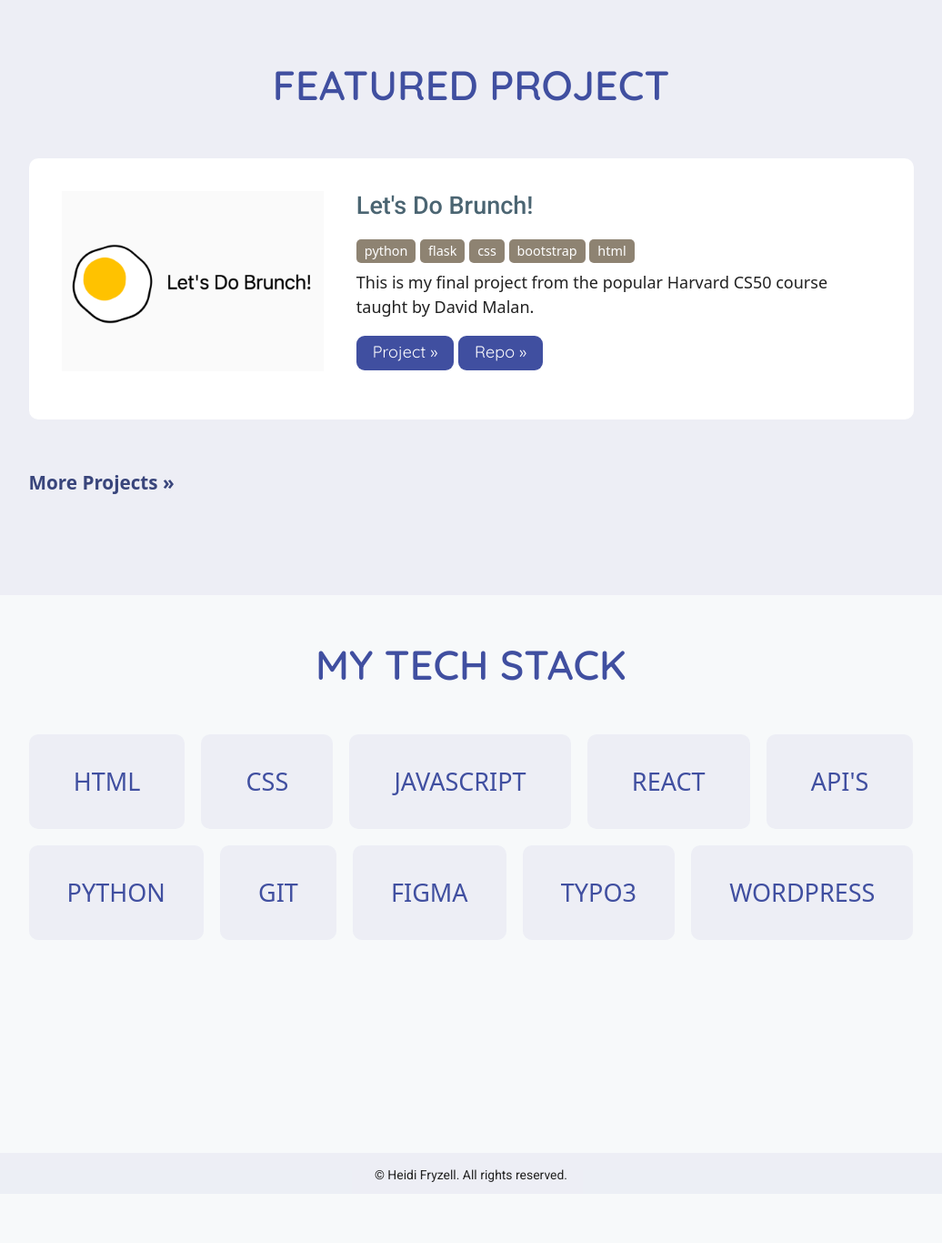
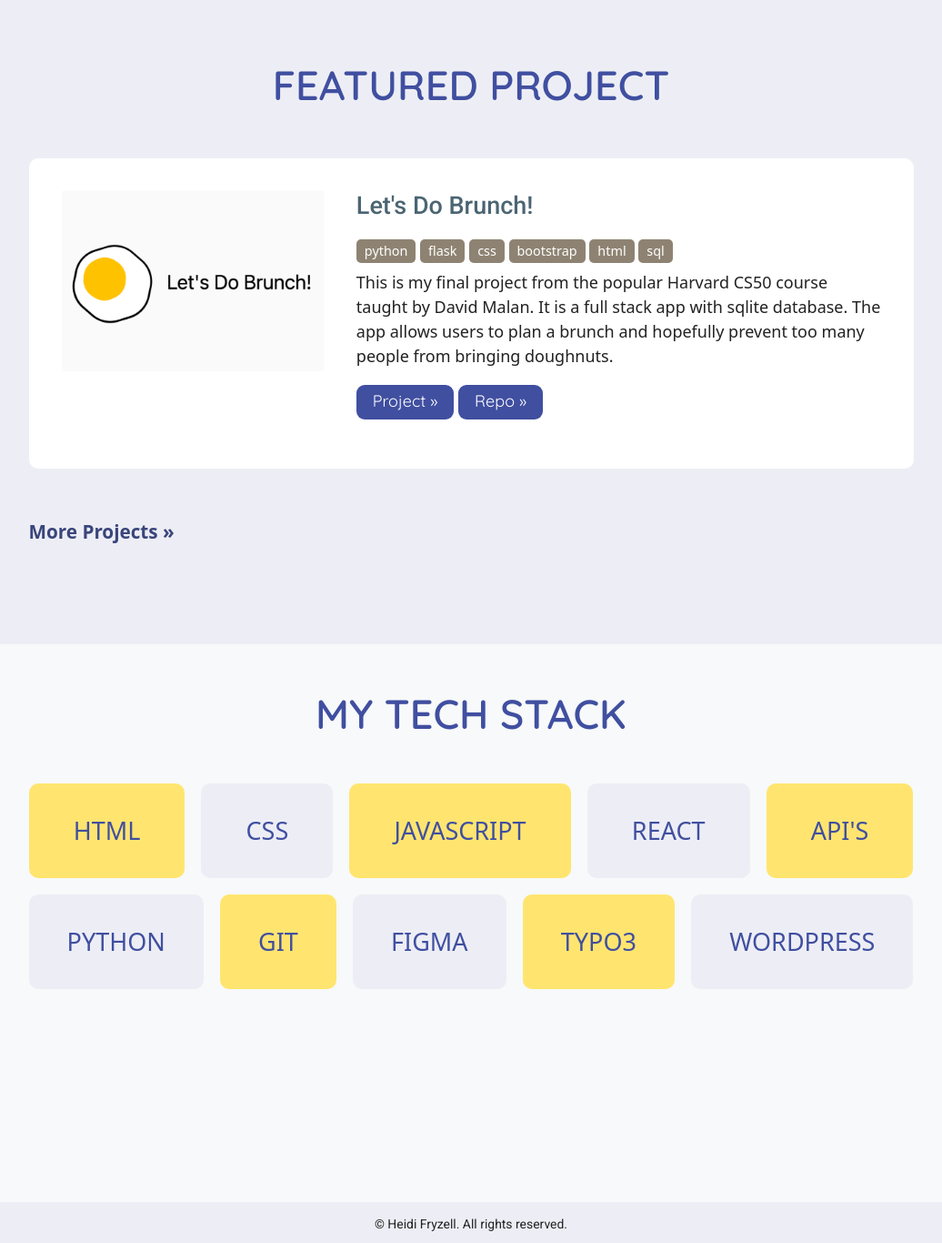
Before and after one commit to heidi37/my-python-portfolio, a Flask app: page / in a window 1280 px wide. Shown: the part 747-2113 px from the top of the page at 91% size, without its empty margins (122-1158 px from the left). Before the commit the page ends 2046 px from the top, so only its background shows below. Run offline with Flask 3, Linux system fonts and the light colour scheme; some libraries are stand-ins or nearby versions.

Commit message:
adds project and improves tech stack styles

```diff
--- a/projects.py
+++ b/projects.py
@@ -2,8 +2,8 @@ projects = [
   {
     "image": "/static/images/let-do-brunch-title-768x526.png",
     "name": "Let's Do Brunch!",
-    "techs": ["python", "flask", "css", "bootstrap", "html"],
-    "description": "This is my final project from the popular Harvard CS50 course taught by David Malan.",
+    "techs": ["python", "flask", "css", "bootstrap", "html", "sql"],
+    "description": "This is my final project from the popular Harvard CS50 course taught by David Malan. It is a full stack app with sqlite database. The app allows users to plan a brunch and hopefully prevent too many people from bringing doughnuts.",
     "live": "https://heidi37.pythonanywhere.com/",
     "repo": "https://github.com/heidi37/cs50-final-project",
     "featured": True
@@ -12,8 +12,16 @@ projects = [
     "image": "/static/images/sticky-notes-768x526.png",
     "name": "Sticky Notes",
     "techs": ["react", "css", "html", "netlify"],
-    "description": "Eco-friendly React application that saves time and trees",
+    "description": "Eco-friendly React application that saves time and trees. The app utilizes local storage to save the notes even when the browser has been closed.",
     "live": "https://sticky-note-2024.netlify.app/",
     "repo": "https://github.com/heidi37/sticky-notes-2024"
+  },
+    {
+    "image": "/static/images/guess-the-word@2x-768x524.jpg",
+    "name": "Guess The Word",
+    "techs": ["javascript", "css", "html"],
+    "description": "This is an interactive game written with JavaScript. I used array iteration to compare the array string of the answer with the array string of the guesses. This was built with Vanilla JavaScript, no libraries.",
+    "live": "https://heidifryzell.com/guess-the-word/",
+    "repo": ""
   }
 ]
--- a/static/css/style.css
+++ b/static/css/style.css
@@ -9,7 +9,7 @@
   --headline: #4b6572;
   --body-text: #222222;
   --code: #d63384;
-  --tech-stack: #ffc1078b;
+  --tech-stack: #ffe56f;
 }
 
 /* Base Styles */
@@ -193,10 +193,6 @@ button.navbar-toggler {
 
 /* Home Page */
 
-main {
-  margin-top: 8rem;
-}
-
 .header--hero {
   display: flex;
   flex-direction: column;
@@ -287,6 +283,10 @@ main {
   text-align: center;
 }
 
+.tech-stack h4:nth-child(odd) {
+  background-color: var(--tech-stack);
+}
+
 /* Contacts Page */
 
 .contact-top {
@@ -366,7 +366,7 @@ main {
     flex-direction: row;
     gap: 5rem;
     max-width: 900px;
-    margin: 2rem auto;
+    margin: 8rem auto;
   }
   .img--headshot-wrapper::after {
     top: 0.75rem;
```
Also changed, not shown: static/images/i2i-768x526.png (deleted).
